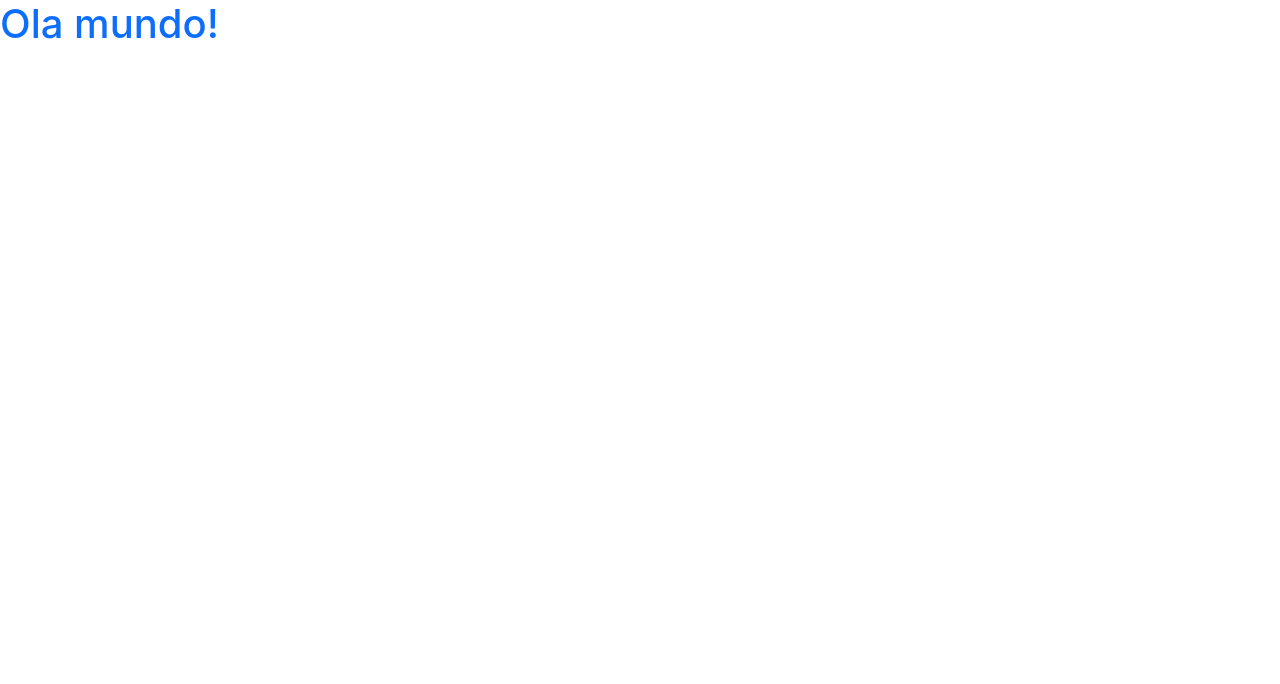
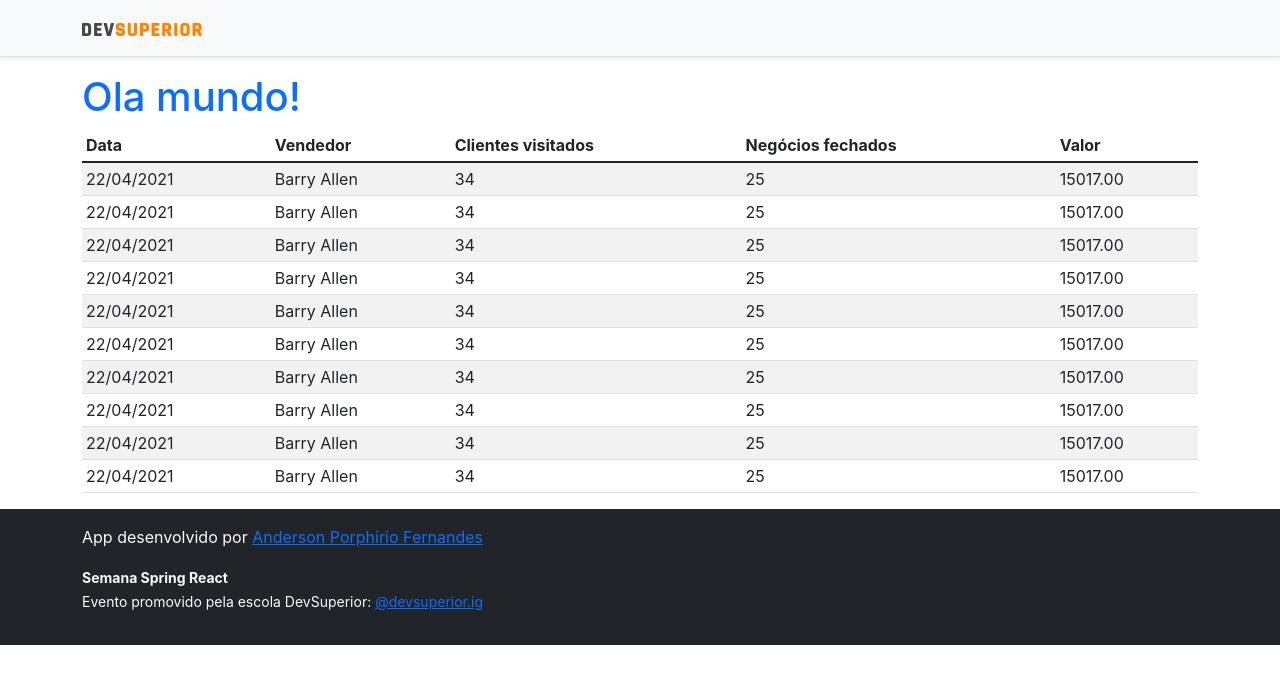
Before and after one commit to AndersonPorphirioFernandes/sds5, a React (Create React App) app in the folder frontend/: page / in a window 1280 px wide. Shown: the top 684 px of the page. Built offline with nearby package versions, Linux system fonts and the light colour scheme; the HTML template or start-up script is replaced by a standard one.

Commit message:
Basic static components

```diff
--- a/frontend/src/App.tsx
+++ b/frontend/src/App.tsx
@@ -1,8 +1,18 @@
+import NavBar from "components/NavBar";
+import Footer from "components/Footer";
+import Datatable from "components/Datatable";
+
 function App() {
   return (
-    <div className="App">
+    <>
+    <NavBar />
+    <div className="container">
     <h1 className="text-primary">Ola mundo!</h1>
+    <Datatable />
     </div>
+
+    <Footer />
+    </>
   );
 }
 
--- /dev/null
+++ b/frontend/src/components/Datatable/index.tsx
@@ -0,0 +1,94 @@
+const Datatable = () => {
+    return (
+
+        <div className="table-responsive">
+            <table className="table table-striped table-sm">
+                <thead>
+                    <tr>
+                        <th>Data</th>
+                        <th>Vendedor</th>
+                        <th>Clientes visitados</th>
+                        <th>Negócios fechados</th>
+                        <th>Valor</th>
+                    </tr>
+                </thead>
+                <tbody>
+                    <tr>
+                        <td>22/04/2021</td>
+                        <td>Barry Allen</td>
+                        <td>34</td>
+                        <td>25</td>
+                        <td>15017.00</td>
+                    </tr>
+                    <tr>
+                        <td>22/04/2021</td>
+                        <td>Barry Allen</td>
+                        <td>34</td>
+                        <td>25</td>
+                        <td>15017.00</td>
+                    </tr>
+                    <tr>
+                        <td>22/04/2021</td>
+                        <td>Barry Allen</td>
+                        <td>34</td>
+                        <td>25</td>
+                        <td>15017.00</td>
+                    </tr>
+                    <tr>
+                        <td>22/04/2021</td>
+                        <td>Barry Allen</td>
+                        <td>34</td>
+                        <td>25</td>
+                        <td>15017.00</td>
+                    </tr>
+                    <tr>
+                        <td>22/04/2021</td>
+                        <td>Barry Allen</td>
+                        <td>34</td>
+                        <td>25</td>
+                        <td>15017.00</td>
+                    </tr>
+                    <tr>
+                        <td>22/04/2021</td>
+                        <td>Barry Allen</td>
+                        <td>34</td>
+                        <td>25</td>
+                        <td>15017.00</td>
+                    </tr>
+                    <tr>
+                        <td>22/04/2021</td>
+                        <td>Barry Allen</td>
+                        <td>34</td>
+                        <td>25</td>
+                        <td>15017.00</td>
+                    </tr>
+                    <tr>
+                        <td>22/04/2021</td>
+                        <td>Barry Allen</td>
+                        <td>34</td>
+                        <td>25</td>
+                        <td>15017.00</td>
+                    </tr>
+                    <tr>
+                        <td>22/04/2021</td>
+                        <td>Barry Allen</td>
+                        <td>34</td>
+                        <td>25</td>
+                        <td>15017.00</td>
+                    </tr>
+                    <tr>
+                        <td>22/04/2021</td>
+                        <td>Barry Allen</td>
+                        <td>34</td>
+                        <td>25</td>
+                        <td>15017.00</td>
+                    </tr>
+
+                </tbody>
+            </table>
+        </div>
+
+    );
+}
+
+export default Datatable;
--- /dev/null
+++ b/frontend/src/components/Footer/index.tsx
@@ -0,0 +1,15 @@
+const Footer = () => {
+    return (
+
+        <footer className="footer mt-auto py-3 bg-dark">
+            <div className="container">
+                <p className="text-light">App desenvolvido por <a href="https://github.com/AndersonPorphirioFernandes" target="_blank" rel="noreferrer">Anderson Porphirio Fernandes</a></p>
+                <p className="text-light"><small><strong>Semana Spring React</strong><br />
+                    Evento promovido pela escola DevSuperior: <a href="https://instagram.com/devsuperior.ig" target="_blank" rel="noreferrer">@devsuperior.ig</a></small></p>
+            </div>
+        </footer>
+
+    );
+}
+
+export default Footer;
--- /dev/null
+++ b/frontend/src/components/NavBar/index.tsx
@@ -0,0 +1,15 @@
+import ImgDsDark from  'assets/img/ds-dark.svg'
+
+const NavBar= () => {
+    return (
+        <div className="d-flex flex-column flex-md-row align-items-center p-3 px-md-4 mb-3 bg-light border-bottom shadow-sm">
+        <div className="container">
+          <nav className="my-2 my-md-0 mr-md-3">
+            <img src={ImgDsDark} alt="DevSuperior" width="120" />
+          </nav>
+        </div>
+      </div>
+    );
+  }
+
+  export default NavBar;
```
Also changed, not shown: frontend/src/assets/img/ds-dark.svg (added).
